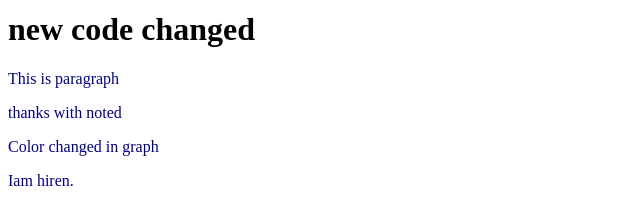
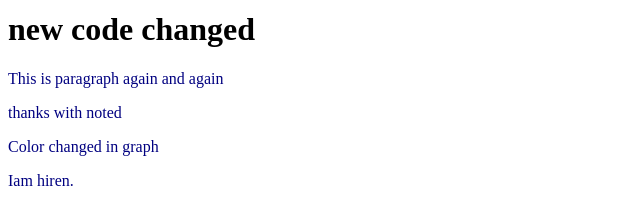
Before and after one commit to Hirenchandro/my-secend-repo, a plain HTML site: page index.html in a window 1280 px wide. Shown: the part 127-330 px from the top of the page, 0-640 px from the left. Drawn offline with Linux system fonts and the light colour scheme.

Commit message:
text add

```diff
--- a/index.html
+++ b/index.html
@@ -11,7 +11,7 @@
     <h1> I can code group</h1>
     <h1>Mama welcome my coding</h1>
     <h1>new code changed</h1>
-    <p>This is paragraph</p>
+    <p>This is paragraph again and again</p>
     <p>thanks with noted</p>
     <p>Color changed in graph</p>
     <P> Iam hiren.</P>
```
